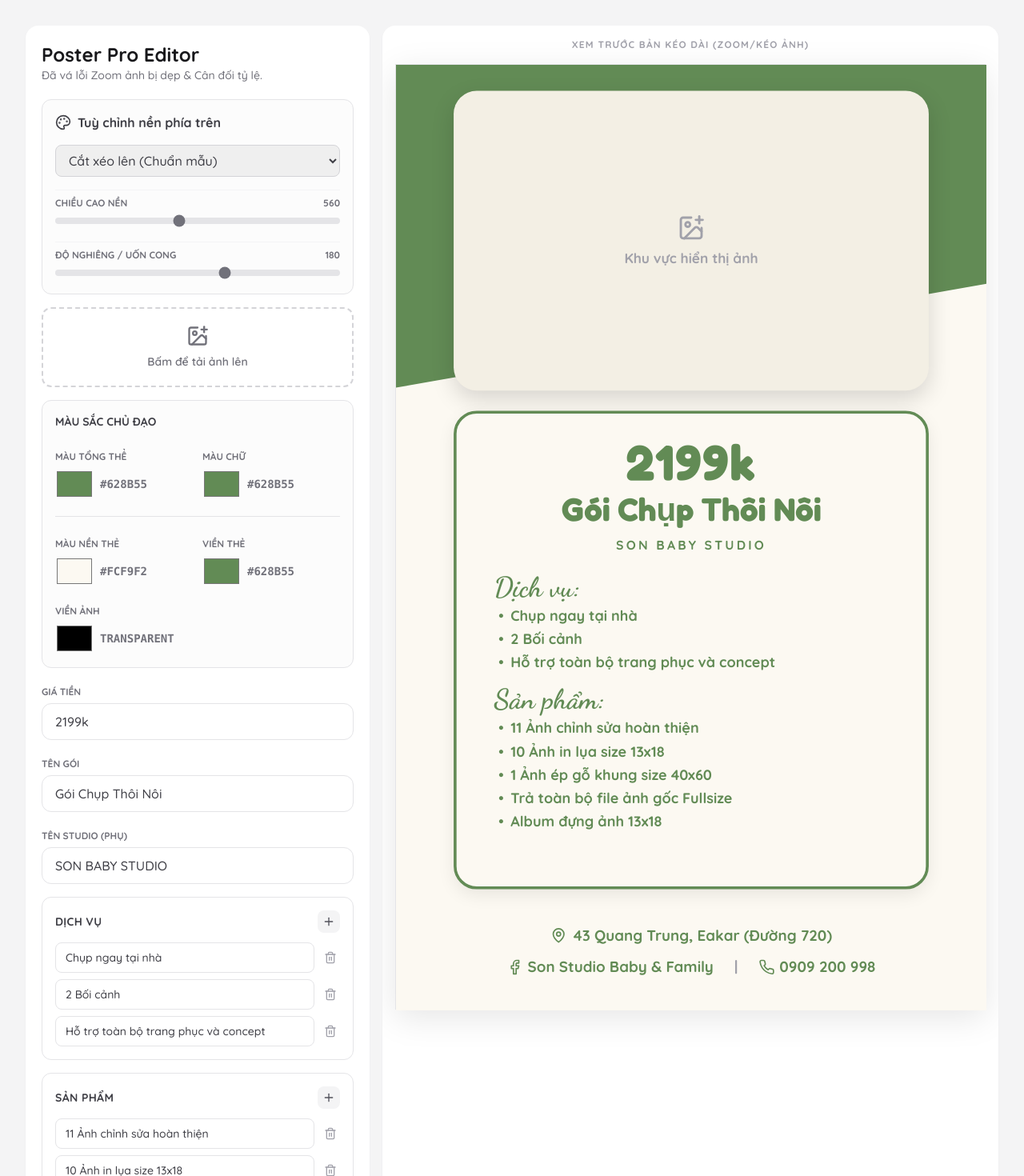
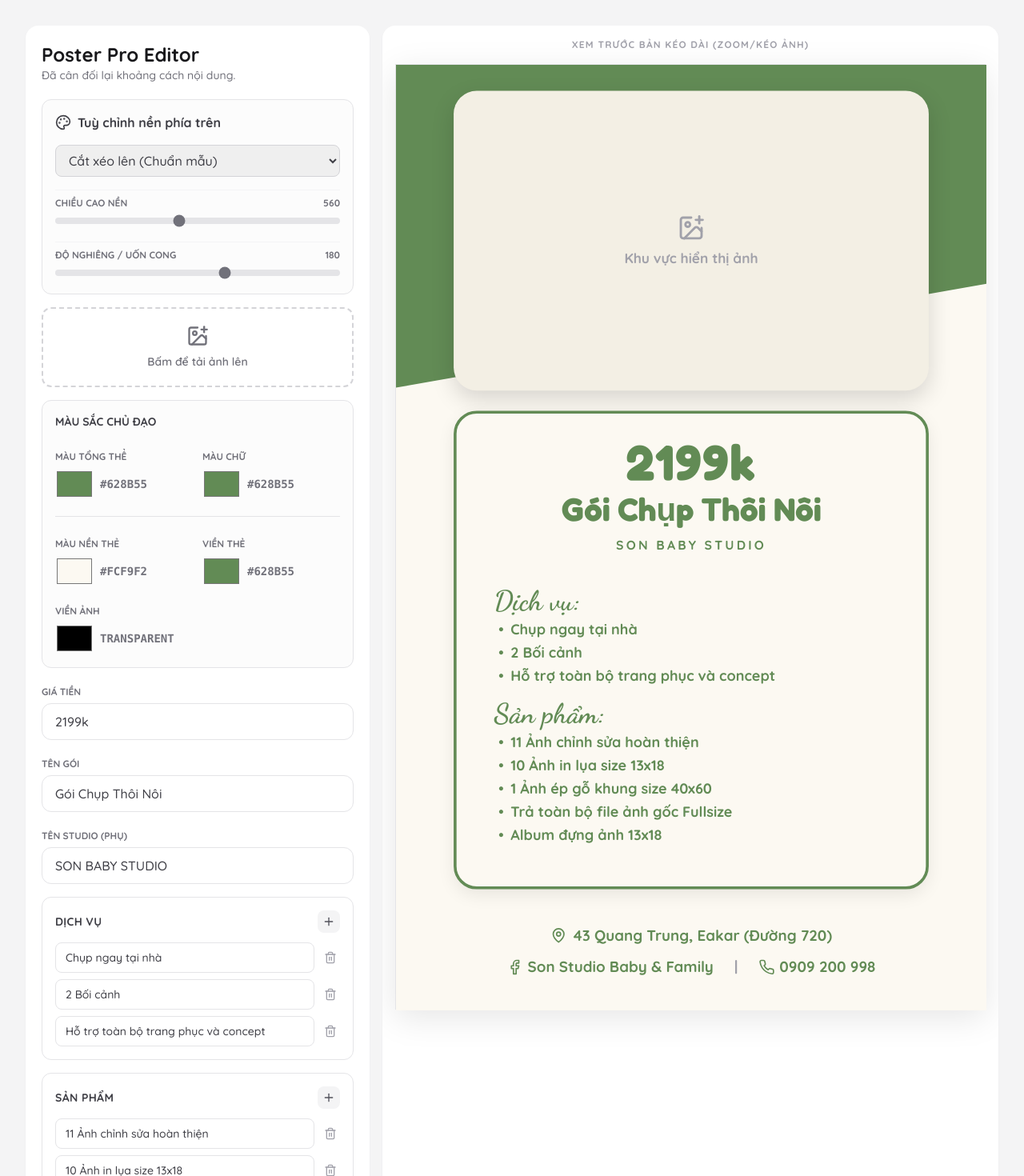
Before and after one commit to bothuine/poster-tool, a Next.js app: page / in a window 1280 px wide. Shown: the top 1470 px of the page at 80% size. Built offline with nearby package versions, Linux system fonts and the light colour scheme.

Commit message:
Update page.tsx

```diff
--- a/app/page.tsx
+++ b/app/page.tsx
@@ -9,7 +9,6 @@ type BgBottomShape = "flat" | "slant-up" | "slant-down" | "curved" | "wave" | "z
 const POSTER_W = 1024;
 const POSTER_H = 1640;
 
-// BẢN FIX: Cân đối margin 100px mỗi bên (Khối rộng 824px, tỷ lệ hoàn hảo)
 const L = {
   bg: "#fcf9f2",
   imageX: 100,
@@ -119,7 +118,7 @@ export default function PosterEditorTool() {
         <section className="rounded-2xl bg-white p-4 shadow-sm md:p-5 h-fit space-y-5">
           <div>
             <h1 className="text-2xl font-bold text-zinc-900">Poster Pro Editor</h1>
-            <p className="text-sm text-zinc-500">Đã vá lỗi Zoom ảnh bị dẹp & Cân đối tỷ lệ.</p>
+            <p className="text-sm text-zinc-500">Đã cân đối lại khoảng cách nội dung.</p>
           </div>
 
           <div className="space-y-4">
@@ -292,8 +291,8 @@ function PosterPreview({ data, setImgTransform, previewScale }: {
   };
 
   const baseScale = Math.max(L.imageW / imgSize.w, L.imageH / imgSize.h);
-  const renderW = imgSize.w * baseScale;
-  const renderH = imgSize.h * baseScale;
+  const renderW = imgSize.w * baseScale * data.imgTransform.scale;
+  const renderH = imgSize.h * baseScale * data.imgTransform.scale;
 
   const showBorder = data.imageBorderColor && data.imageBorderColor !== 'transparent';
 
@@ -319,7 +318,6 @@ function PosterPreview({ data, setImgTransform, previewScale }: {
           </div>
         ) : (
           <>
-            {/* FIX ZOOM MÉO: Bổ sung maxWidth: 'none', maxHeight: 'none' để đè Tailwind css */}
             <img
               src={data.photo}
               draggable={false}
@@ -333,16 +331,12 @@ function PosterPreview({ data, setImgTransform, previewScale }: {
                 maxHeight: 'none',
                 objectFit: 'cover',
                 pointerEvents: 'none',
-                // Tích hợp Scale vào Transform thay vì set Width/Height, đảm bảo zoom chuẩn tỷ lệ
                 transform: `translate(-50%, -50%) translate(${data.imgTransform.x}px, ${data.imgTransform.y}px) scale(${data.imgTransform.scale})`,
             }}/>
             <div className="absolute top-4 right-4 flex gap-2 z-50 bg-black/50 p-2 rounded-xl text-white opacity-0 group-hover:opacity-100 transition shadow-lg">
               <button title="Phóng to" className="hover:text-green-300" onClick={(e) => { e.stopPropagation(); setImgTransform(p => ({...p, scale: p.scale + 0.1})); }}><ZoomIn size={22}/></button>
               <button title="Thu nhỏ" className="hover:text-green-300" onClick={(e) => { e.stopPropagation(); setImgTransform(p => ({...p, scale: Math.max(0.1, p.scale - 0.1)})); }}><ZoomOut size={22}/></button>
               <button title="Khôi phục" className="hover:text-green-300" onClick={(e) => { e.stopPropagation(); setImgTransform({x:0, y:0, scale: 1}); }}><RotateCcw size={22}/></button>
-            </div>
-            <div className="absolute top-4 left-4 z-50 bg-black/50 px-3 py-1.5 rounded-lg text-white opacity-0 group-hover:opacity-100 transition shadow-lg text-[16px] font-medium flex items-center gap-2">
-               <Move size={18} /> Kéo để di chuyển
             </div>
           </>
         )}
@@ -363,7 +357,8 @@ function PosterPreview({ data, setImgTransform, previewScale }: {
           )}
         </div>
 
-        <div className="mt-8 flex flex-col gap-6">
+        {/* BẢN FIX: Đổi từ mt-8 thành mt-14 để khối nội dung tụt xuống dưới, cân đối chiều dọc */}
+        <div className="mt-14 flex flex-col gap-6">
           <PosterSection title="Dịch vụ:" color={data.themeColor} textColor={data.textColor} items={data.serviceItems} />
           <PosterSection title="Sản phẩm:" color={data.themeColor} textColor={data.textColor} items={data.productItems} />
         </div>
@@ -421,7 +416,6 @@ async function drawPosterCanvas(ctx: CanvasRenderingContext2D, data: PosterData)
   ctx.shadowColor = "transparent";
   ctx.clip();
 
-  // FIX CANVAS ZOOM: Tích hợp ma trận transform hoàn hảo để không bị crop ngang
   if (data.photo) {
     const img = await loadImage(data.photo);
     const baseScale = Math.max(L.imageW / img.width, L.imageH / img.height);
@@ -476,7 +470,8 @@ async function drawPosterCanvas(ctx: CanvasRenderingContext2D, data: PosterData)
     ctx.letterSpacing = "0px";
   }
 
-  let textY = L.cardY + (data.studioName ? 290 : 250);
+  // BẢN FIX CANVAS: Đẩy toạ độ bắt đầu vẽ chữ xuống sâu hơn 50px để đồng bộ với mt-14
+  let textY = L.cardY + (data.studioName ? 340 : 300); // Cũ là 290 : 250
   textY = drawCanvasSection(ctx, "Dịch vụ:", data.serviceItems, L.cardX + 65, textY, data.themeColor, data.textColor);
   textY += 24;
   drawCanvasSection(ctx, "Sản phẩm:", data.productItems, L.cardX + 65, textY, data.themeColor, data.textColor);
@@ -506,7 +501,6 @@ function drawCanvasSection(
     ctx.fillStyle = color;
     ctx.fillText("•", x + 15, y);
     ctx.fillStyle = textColor;
-    // Giới hạn max width chữ để không bị tràn vào lề
     y = wrapText(ctx, item, x + 35, y, L.cardW - 130, 36);
     y += 6;
   }
```
